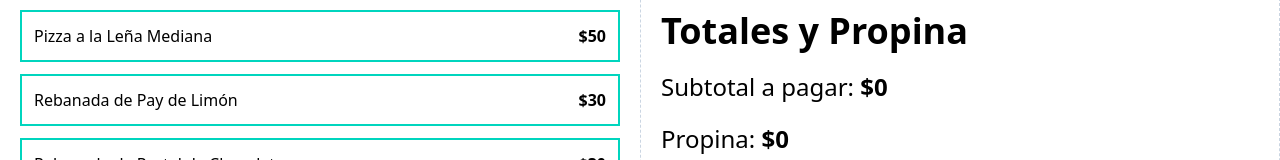
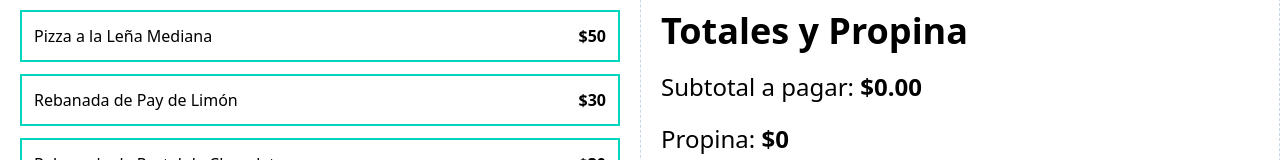
Before and after one commit to MorsaDevOmarG/CalculadoraPropinasTs, a React (Vite) app: page / in a window 1280 px wide. Shown: the part 314-474 px from the top of the page. Built offline with nearby package versions, Linux system fonts and the light colour scheme.

Commit message:
Calculando el SUBTOTAL

```diff
--- a/src/App.tsx
+++ b/src/App.tsx
@@ -41,7 +41,9 @@
             removeItem={removeItem}
           />
 
-          <OrderTotals />
+          <OrderTotals
+            order={order}
+          />
         </div>
       </main>
     </>
--- a/src/components/OrderTotals.tsx
+++ b/src/components/OrderTotals.tsx
@@ -1,4 +1,14 @@
-export default function OrderTotals () {
+import { useMemo } from 'react';
+import { OrderItem } from '../types/index';
+import { formatCurrency } from '../helpers/index';
+
+type OrderTotalsProps = {
+  order: OrderItem[],
+};
+
+export default function OrderTotals({ order }: OrderTotalsProps) {
+  const subtotalAmount = useMemo(() => order.reduce((total, item) => total + item.price * item.quantity, 0), [order]);
+
   return (
     <>
       <div className="space-y-3">
@@ -6,7 +16,7 @@
 
         <p className="text-2xl my-5">
           Subtotal a pagar: {''}
-            <span className="font-bold">$0</span>
+            <span className="font-bold">{formatCurrency(subtotalAmount)}</span>
         </p>
 
         <p className="text-2xl my-5">
```
